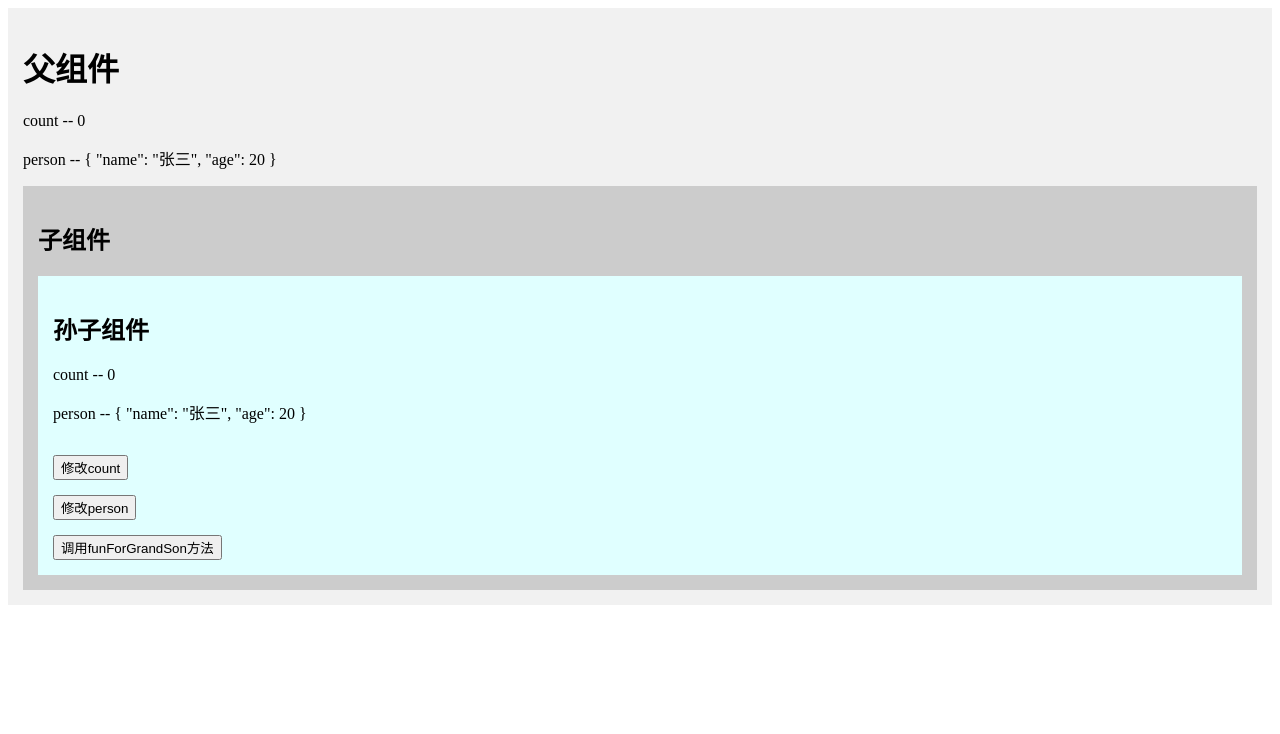
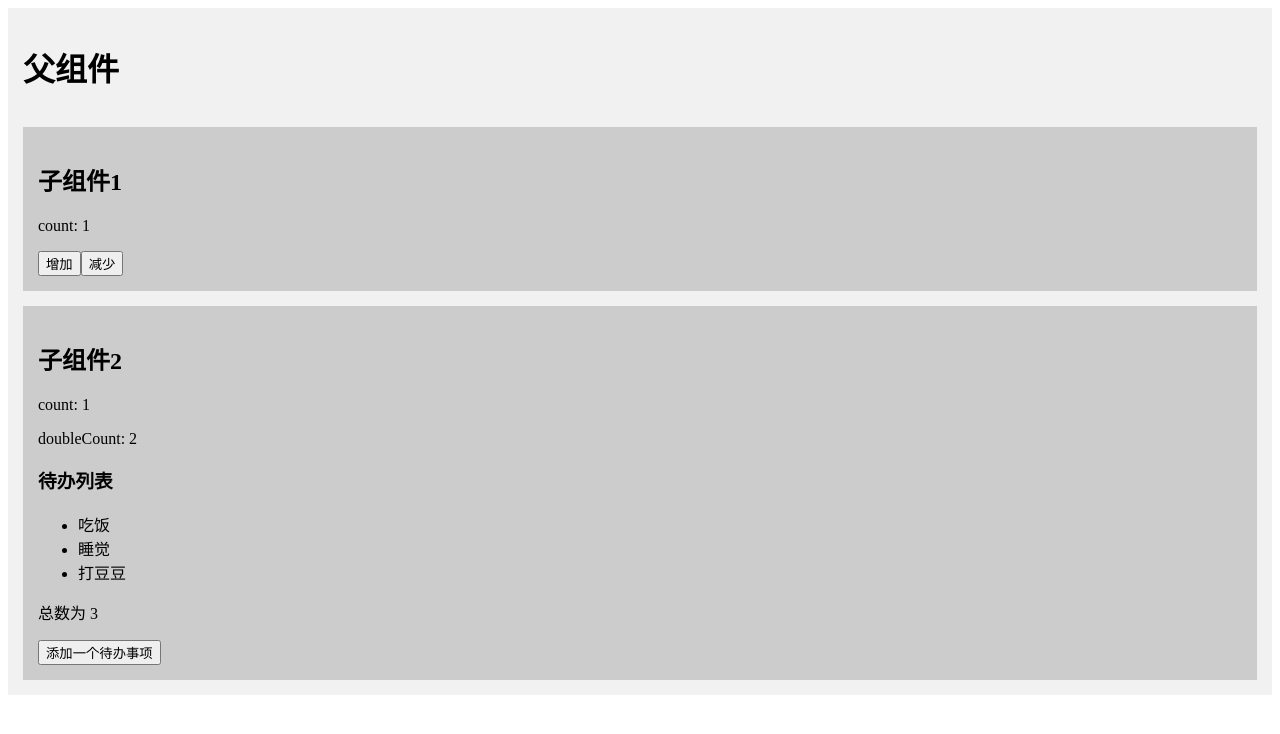
Before and after one commit to Jin0811/VueNote, a Vue app in the folder 04_Vue3/: page / in a window 1280 px wide. Shown: the top 734 px of the page. Built offline with nearby package versions, Linux system fonts and the light colour scheme.

Commit message:
feat: 利用pinia完成组件通信

```diff
--- a/04_Vue3/package.json
+++ b/04_Vue3/package.json
@@ -10,6 +10,7 @@
   "dependencies": {
     "core-js": "^3.8.3",
     "mitt": "^3.0.0",
+    "pinia": "^2.0.14",
     "vue": "^3.2.13"
   },
   "devDependencies": {
--- a/04_Vue3/src/App.vue
+++ b/04_Vue3/src/App.vue
@@ -43,7 +43,8 @@
 // import Demo from "./views/04_v-model/Parent.vue"; // v-model
 // import Demo from "./views/05_attrs-listeners/Parent.vue"; // attrs-listeners
 // import Demo from "./views/06_ref-children-parent/Parent.vue"; // ref-children-parent
-import Demo from "./views/07_provide-inject/Parent.vue"; // provide-inject
+// import Demo from "./views/07_provide-inject/Parent.vue"; // provide-inject
+import Demo from "./views/08_pinia/Parent.vue"; // pinia
 
 import { ref } from "vue";
 export default {
--- /dev/null
+++ b/04_Vue3/src/piniaStore/index.js
@@ -0,0 +1,6 @@
+// createPinia用于创建pinia实例，需要在main.js当中进行use
+
+import { createPinia } from "pinia";
+
+const store = createPinia();
+export default store;
--- /dev/null
+++ b/04_Vue3/src/piniaStore/modules/count.js
@@ -0,0 +1,45 @@
+/**
+ * pinia 选项式写法
+ *
+ * const store = useCountStore();
+ *
+ * 访问state
+ * store.count++;
+ *
+ * 重置store
+ * store.$reset();
+ *
+ * 修改state
+ * - store.count++;
+ * - store.$patch({ count: store.count + 1 });
+ * - store.increment(1);
+ * - store.subtraction(1);
+ *
+ * 替换state
+ * store.$state = { count: 10 };
+ */
+
+import { defineStore } from "pinia";
+
+const useCountStore = defineStore("count", {
+  state: () => {
+    return {
+      count: 1,
+    };
+  },
+  actions: {
+    // 增加
+    increment(num) {
+      this.count = this.count + num;
+    },
+    // 减少
+    subtraction(num) {
+      this.count = this.count - num;
+    },
+  },
+  getters: {
+    doubleCount: (state) => state.count * 2,
+  },
+});
+
+export default useCountStore;
--- /dev/null
+++ b/04_Vue3/src/piniaStore/modules/todo.js
@@ -0,0 +1,46 @@
+/**
+ * pinia 组合式写法
+ *
+ * const store = useTodoStore();
+ *
+ * 访问state
+ * store.todoList
+ * store.total
+ *
+ * 重置store和替换state
+ * 手动清空或者替换数据即可
+ *
+ * 修改state
+ * store.todoList.push({ id: 4, title: "看电影", isDone: false });
+ * store.updateTodo({ id: 4, title: "看电影", isDone: false });
+ */
+
+import { defineStore } from "pinia";
+import { computed, ref } from "vue";
+
+const useTodoStore = defineStore("todo", () => {
+  // State
+  const todoList = ref([
+    { id: 1, title: "吃饭", isDone: true },
+    { id: 2, title: "睡觉", isDone: false },
+    { id: 3, title: "打豆豆", isDone: false },
+  ]);
+
+  // Getters
+  const total = computed(() => {
+    return todoList.value.length;
+  });
+
+  // Actions
+  const updateTodo = (item) => {
+    todoList.value.push(item);
+  };
+
+  return {
+    todoList,
+    total,
+    updateTodo,
+  };
+});
+
+export default useTodoStore;
--- /dev/null
+++ b/04_Vue3/src/views/08_pinia/Child1.vue
@@ -0,0 +1,21 @@
+<template>
+  <div class="child">
+    <h2>子组件1</h2>
+    <p>count: {{ countStore.count }}</p>
+    <button @click="handler1">增加</button>
+    <button @click="handler2">减少</button>
+  </div>
+</template>
+
+<script setup>
+import useCountStore from "@/piniaStore/modules/count";
+
+const countStore = useCountStore();
+
+const handler1 = () => {
+  countStore.increment(1);
+};
+const handler2 = () => {
+  countStore.subtraction(1);
+};
+</script>
--- /dev/null
+++ b/04_Vue3/src/views/08_pinia/Child2.vue
@@ -0,0 +1,27 @@
+<template>
+  <div class="child">
+    <h2>子组件2</h2>
+    <p>count: {{ countStore.count }}</p>
+    <p>doubleCount: {{ countStore.doubleCount }}</p>
+
+    <h3>待办列表</h3>
+    <ul>
+      <li v-for="item in todoStore.todoList" :key="item.id">{{ item.title }}</li>
+    </ul>
+    <p>总数为 {{ todoStore.total }}</p>
+    <button @click="handler">添加一个待办事项</button>
+  </div>
+</template>
+
+<script setup>
+import useCountStore from "@/piniaStore/modules/count";
+import useTodoStore from "@/piniaStore/modules/todo";
+
+const countStore = useCountStore();
+const todoStore = useTodoStore();
+
+const handler = () => {
+  // todoStore.todoList.push({ id: 4, title: "看电影", isDone: false });
+  todoStore.updateTodo({ id: 4, title: "看电影", isDone: false });
+};
+</script>
--- /dev/null
+++ b/04_Vue3/src/views/08_pinia/Parent.vue
@@ -0,0 +1,16 @@
+<template>
+  <div class="parent">
+    <h1>父组件</h1>
+    <div class="space"></div>
+
+    <ChildOne />
+    <div class="space"></div>
+
+    <ChildTwo />
+  </div>
+</template>
+
+<script setup>
+import ChildOne from "./Child1.vue";
+import ChildTwo from "./Child2.vue";
+</script>
```
Also changed, not shown: 04_Vue3/src/main.js (+8 -4 lines), 1 other file (tests, documents, lock files or other folders).
